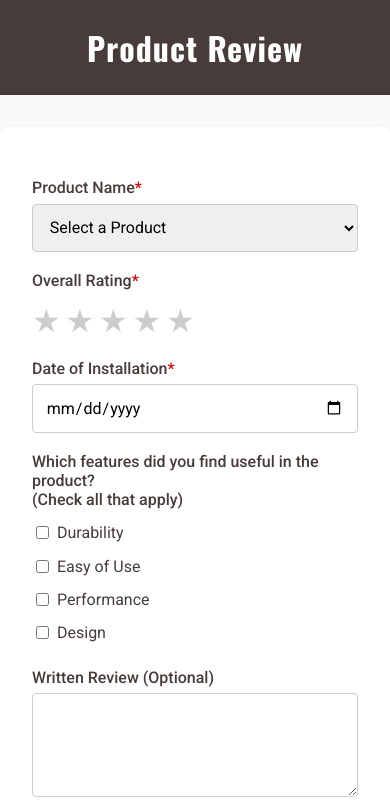
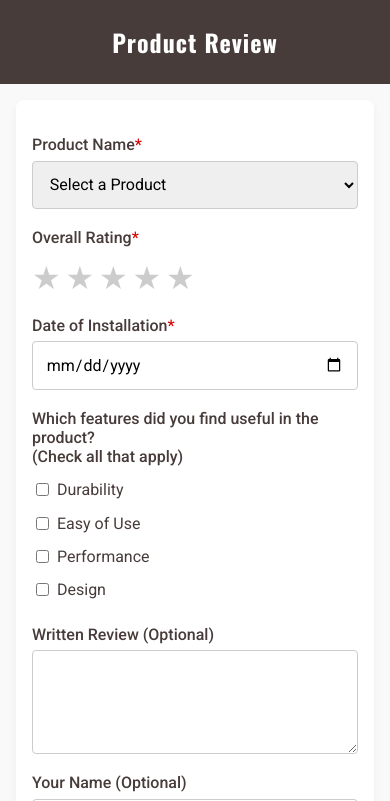
Before and after one commit to AndresSejas/wdd131, a plain HTML site: page form.html in a window 390 px wide. Shown: the top 801 px of the page. Drawn offline with nearby package versions, Linux system fonts and the light colour scheme.

Commit message:
W05 Assignment: Product Review Form

```diff
--- a/form.html
+++ b/form.html
@@ -5,7 +5,7 @@
     <meta charset="UTF-8">
     <meta name="viewport" content="width=device-width, initial-scale=1.0">
     <title>Product Review</title>
-    <meta name="description" content="Form page to submit product reviews and feedback.">
+    <meta name="description" content="Complete this form to submit your product reviews, ratings, and valuable feedback.">
     <meta name="author" content="Andres Sejas">
 
     <link rel="stylesheet" href="styles/form.css">
--- a/styles/form.css
+++ b/styles/form.css
@@ -149,3 +149,14 @@ footer {
     margin-top: 3rem;
     font-size: 0.9rem;
 }
+
+@media screen and (max-width: 640px) {
+    main {
+        padding: 1rem;
+        margin: 1rem;
+    }
+
+    header h1 {
+        font-size: 1.5rem;
+    }
+}
```
